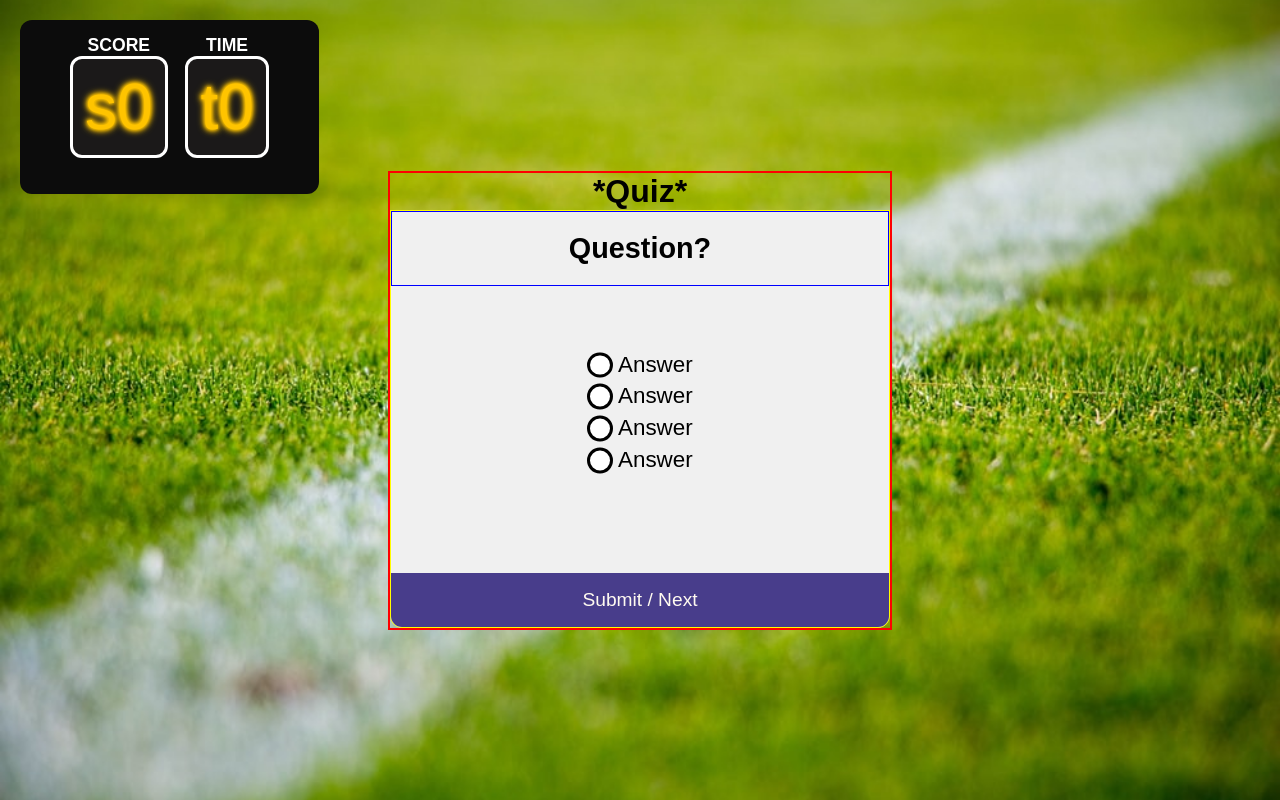
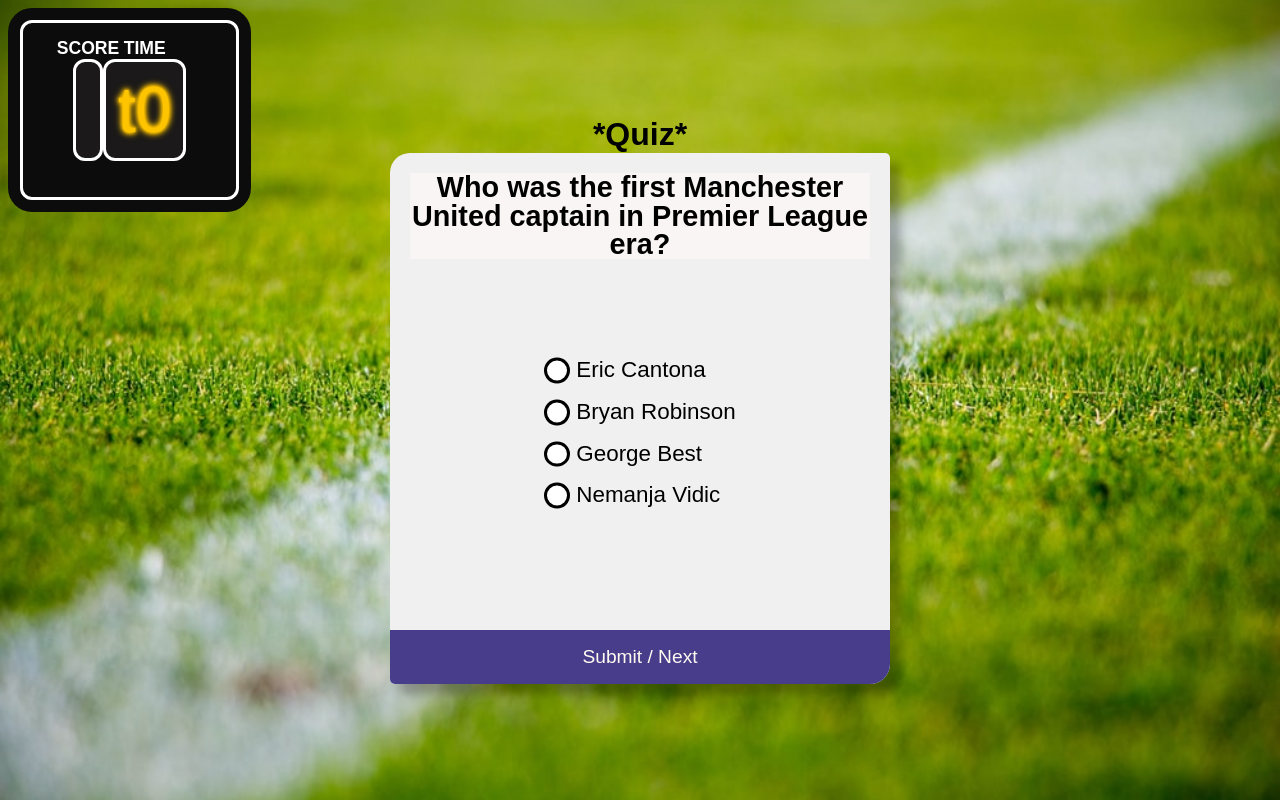
Before and after one commit to Develeopard/quiz_JS, a plain HTML site: page index.html in a window 1280 px wide. Drawn offline with Linux system fonts and the light colour scheme; a web font is replaced by a local one.

Commit message:
main.js edited

```diff
--- a/index.html
+++ b/index.html
@@ -14,7 +14,7 @@
 
         <div class="scoreboard">
             <div>
-                <span class="score" id="score">s0</span>
+                <span class="score" id="score"></span>
                 <span class="time" id="time">t0</span>
             </div>
             <!-- <div class="headline">SoccerQuiz</div> -->
@@ -22,28 +22,28 @@
 
         <div class="quiz-card">
             <header>
-                <h3 class="question-text">Question?</h3>
+                <h3 class="question-text" id="question-text">Question?</h3>
             </header>
             <ul>
                 <li class="list-item">
                     <input type="radio" id="a"
                     name="answer">
-                    <label for="a">Answer</label>
+                    <label class="answer" for="a">Answer</label>
                 </li>
                 <li class="list-item">
                     <input type="radio" id="b"
                     name="answer">
-                    <label for="b">Answer</label>
+                    <label class="answer" for="b">Answer</label>
                 </li>
                 <li class="list-item">
                     <input type="radio" id="c"
                     name="answer">
-                    <label for="c">Answer</label>
+                    <label class="answer" for="c">Answer</label>
                 </li>
                 <li class="list-item">
                     <input type="radio" id="d"
                     name="answer">
-                    <label for="d">Answer</label>
+                    <label class="answer" for="d">Answer</label>
                 </li>
             </ul>
             <button class="btn" id="btn">Submit / Next</button>
--- a/main.js
+++ b/main.js
@@ -0,0 +1,72 @@
+const quizData = [
+    {
+        question: 'Who was the first Manchester United captain in Premier League era?',
+        a: 'Eric Cantona',
+        b: 'Bryan Robinson',
+        c: 'George Best',
+        d: 'Nemanja Vidic',
+        correct: 'b'
+    },
+    {
+        question: 'Which team has most UEFA Champions League titles?',
+        a: 'Juventus',
+        b: 'Chelsea',
+        c: 'Real Madrid',
+        d: 'Borusia Dortmund',
+        correct: 'c'
+    },
+    {
+        question: 'The world\'s first international football match was played between, who?',
+        a: 'Germany and Austria',
+        b: 'Spain and Portugal',
+        c: 'Scotland and England',
+        d: 'Hungary and Austria',
+        correct: 'c'
+    }
+]
+
+const questionText = document.getElementById('question-text');
+const  [answerA, answerB, answerC, answerD]  = document.querySelectorAll('.answer');
+const btn = document.getElementById('btn');
+
+let currentQuiz = 0;
+let selectedRadioBtn = null;
+
+loadQuiz()
+
+
+function loadQuiz(){
+    const currentQuizData = quizData[currentQuiz];
+
+    questionText.innerText = currentQuizData.question
+
+    answerA.innerText = currentQuizData.a
+    answerB.innerText = currentQuizData.b
+    answerC.innerText = currentQuizData.c
+    answerD.innerText = currentQuizData.d
+}
+
+function radioChoiceDetection(){
+    const radioBtns = document.getElementsByName('answer');
+
+
+    radioBtns.forEach( radioBtn => {
+        if(radioBtn.checked){
+            selectedRadioBtn = radioBtn.id;
+        }
+    })
+
+}
+
+btn.addEventListener('click', () => {
+    currentQuiz++;
+    radioChoiceDetection();
+
+    if(currentQuiz < quizData.length){
+        loadQuiz()
+    }
+    else{
+        alert('No more questions..')
+    }
+
+})
--- a/style.css
+++ b/style.css
@@ -26,6 +26,8 @@ body{
     left: 20px;
     top: 20px;
     padding: 50px;
+    border: 3px solid white;
+    box-shadow: 0px 0px 0px 12px rgb(12, 12, 12);
     border-radius: 12px;
     display: grid;
     place-items: center;
@@ -98,27 +100,28 @@ body{
 
 /* Container */
 .container{
-    border: 2px solid red;
+    /* border: 2px solid red; */
     display: grid;
     place-items: center;
 }
 
 /* Quiz Card */
 .quiz-card{
-    border: 1px solid yellow;
+    /* border: 1px solid yellow; */
     width: 500px;
     background-color: rgb(240, 240, 240);
-    border-radius: 0 0 12px 12px;
+    border-radius: 20px 5px;
     overflow: hidden;
     display: flex;
     flex-direction: column;
     justify-content: space-between;
     align-items: center;
+    box-shadow: 10px 10px 10px rgba(0, 0, 0, 0.26);
     /* height: 550px; */
 }
 
 header{
-    border: 1px solid blue;
+    /* border: 1px solid blue; */
     display: block;
     width: 100%;
     text-align: center;
@@ -127,16 +130,24 @@ header{
 
 .question-text{
     font-size: 1.8rem;
+    line-height: 1;
+    background-color: rgb(250, 245, 245);
 }
 
 ul{
     margin-top: 60px;
     list-style: none;
+    padding: 12px;
 }
 
 ul li{
     font-size: 1.4rem;
     user-select: none;
+    margin-bottom: 10px;
+}
+
+ul li label{
+    cursor: pointer;
 }
 
 
```
